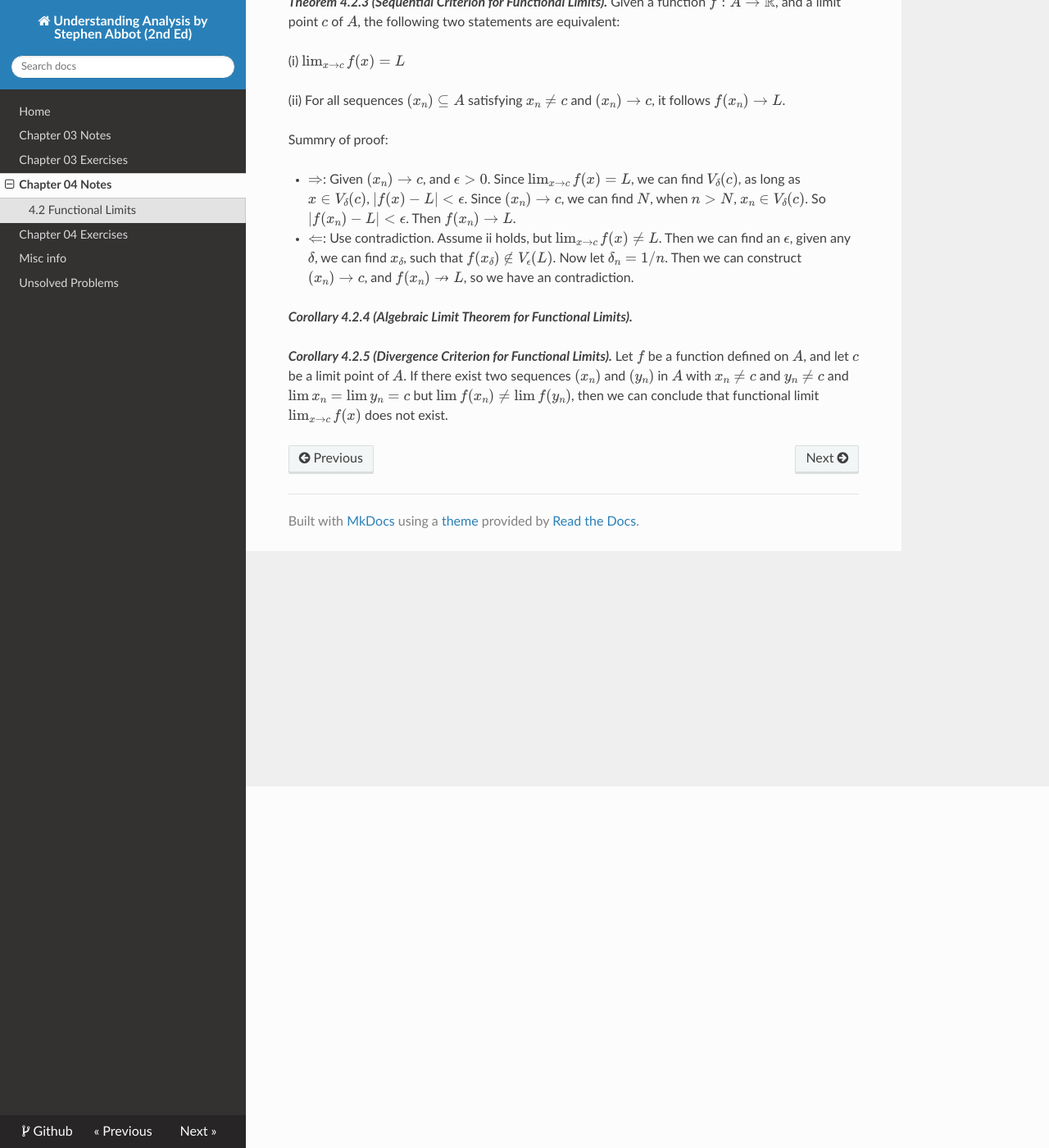
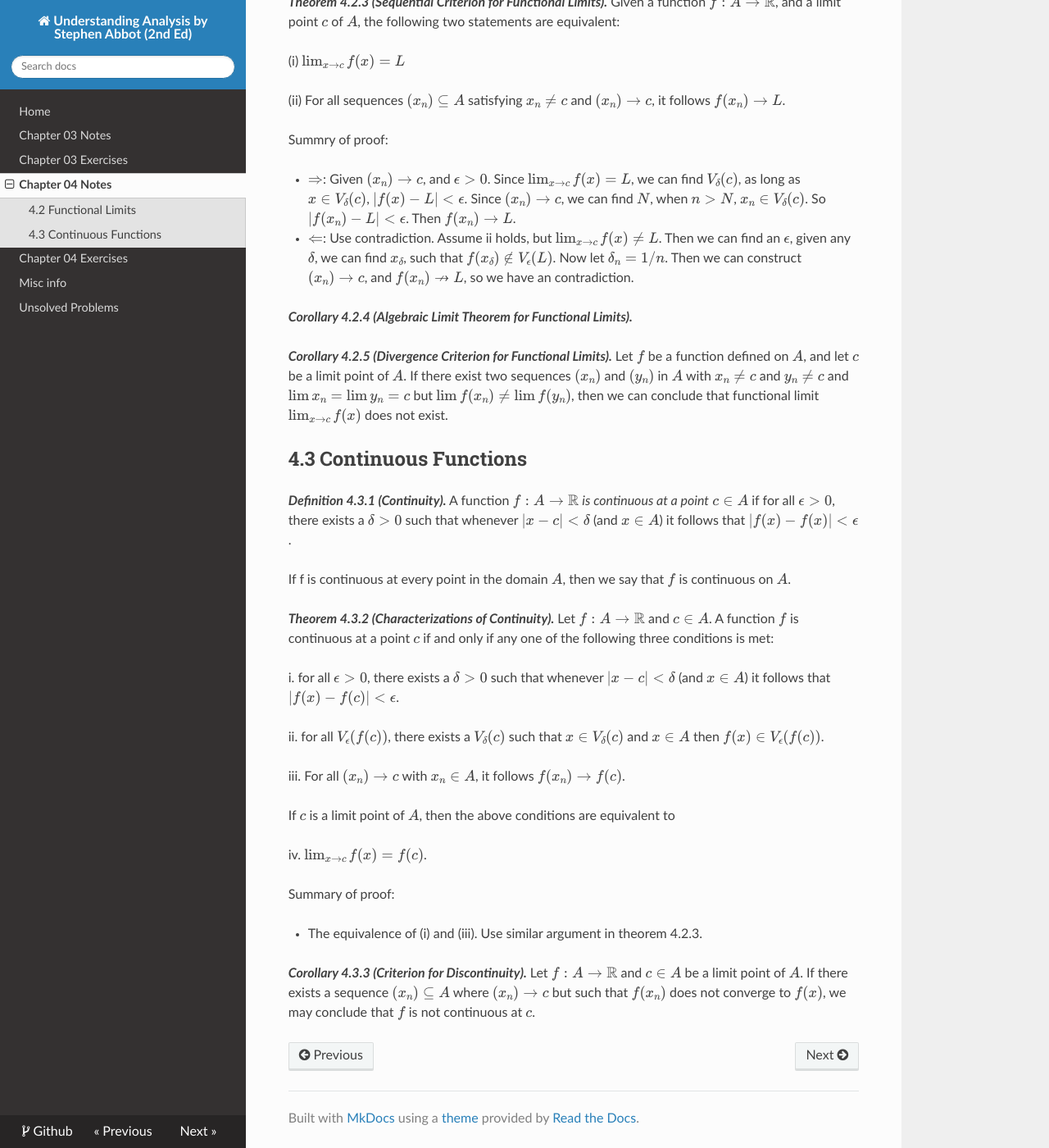
Before and after one commit to eroicaleo/abbot-analysis-2nd, an MkDocs documentation site: the page built from docs/ch04notes.md, in a window 1280 px wide and 1400 px high, scrolled down 441 px. Shown: the whole window at 82% size. Built offline with MkDocs 1.6.1, drawn with Linux system fonts in a browser that asks for light colours; nearby versions of some CDN libraries; formulas are drawn with MathJax 3.

Commit message:
ch04 notes up to 4.3.3

```diff
--- a/docs/ch04notes.md
+++ b/docs/ch04notes.md
@@ -22,3 +22,28 @@ Since $\lim_{x \to c} f(x) = L$, we can find $V_{\delta}(c)$, as long as $x \in
 
 ***Corollary 4.2.5 (Divergence Criterion for Functional Limits).*** Let $f$ be a function defined on $A$, and let $c$ be a limit point of $A$. If there exist two
 sequences $(x_n)$ and $(y_n)$ in $A$ with $x_n \neq c$ and $y_n \neq c$ and $\lim x_n = \lim y_n = c$ but $\lim f(x_n) \neq \lim f(y_n)$, then we can conclude that functional limit $\lim_{x \to c} f(x)$ does not exist.
+
+## 4.3 Continuous Functions
+
+***Definition 4.3.1 (Continuity).*** A function $f: A \rightarrow \mathbb{R}$ *is continuous at a point* $c \in A$ if for all $\epsilon > 0$, there exists a $\delta > 0$ such that whenever $|x-c| < \delta$ (and $x \in A$) it follows that $|f(x) - f(x)| < \epsilon$.
+
+If f is continuous at every point in the domain $A$, then we say that $f$ is continuous on $A$.
+
+***Theorem 4.3.2 (Characterizations of Continuity).*** Let $f: A \rightarrow \mathbb{R}$ and $c \in A$. A function $f$ is continuous at a point $c$ if and only if any one of the following
+three conditions is met:
+
+i. for all $\epsilon > 0$, there exists a $\delta > 0$ such that whenever $|x-c| < \delta$ (and $x \in A$) it follows that $|f(x) - f(c)| < \epsilon$.
+
+ii. for all $V_{\epsilon}(f(c))$, there exists a $V_{\delta}(c)$ such that $x \in V_{\delta}(c)$ and $x \in A$ then $f(x) \in V_{\epsilon}(f(c))$.
+
+iii. For all $(x_n) \rightarrow c$ with $x_n \in A$, it follows $f(x_n) \rightarrow f(c)$.
+
+If $c$ is a limit point of $A$, then the above conditions are equivalent to
+
+iv. $\lim_{x \to c} f(x) = f(c)$.
+
+Summary of proof:
+
+* The equivalence of (i) and (iii). Use similar argument in theorem 4.2.3.
+
+***Corollary 4.3.3 (Criterion for Discontinuity).*** Let $f: A \rightarrow \mathbb{R}$ and $c \in A$ be a limit point of $A$. If there exists a sequence $(x_n) \subseteq A$ where $(x_n) \rightarrow c$ but such that $f(x_n)$ does not converge to $f(x)$, we may conclude that $f$ is not continuous at $c$.
```
Also changed, not shown: docs/misc.md (+1 -0 lines).
